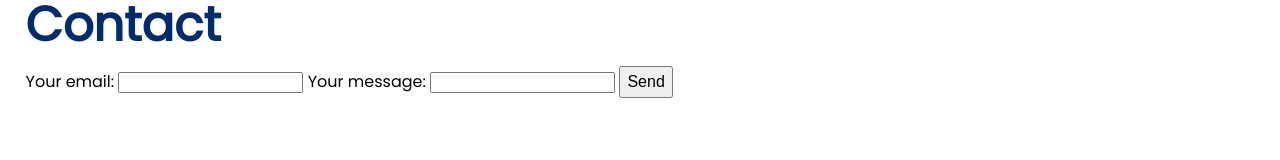
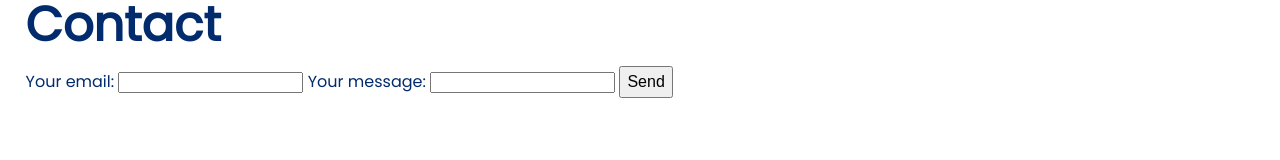
Before and after one commit to pfgao1003/Han-Zhang-website, a plain HTML site: page photos.html in a window 1280 px wide. Shown: the part 1203-1363 px from the top of the page. Drawn offline with Linux system fonts and the light colour scheme.

Commit message:
minor change

```diff
--- a/css/style.css
+++ b/css/style.css
@@ -187,6 +187,10 @@ a:active {
 	animation: fadeIn 3s;
 	-webkit-mask-image: radial-gradient(circle, black 40%, transparent 50%);
 	mask-image: radial-gradient(circle, black 40%, transparent 50%);
+}
+
+label {
+	color: #022b6d;
 }
 
 .gallery {
```
